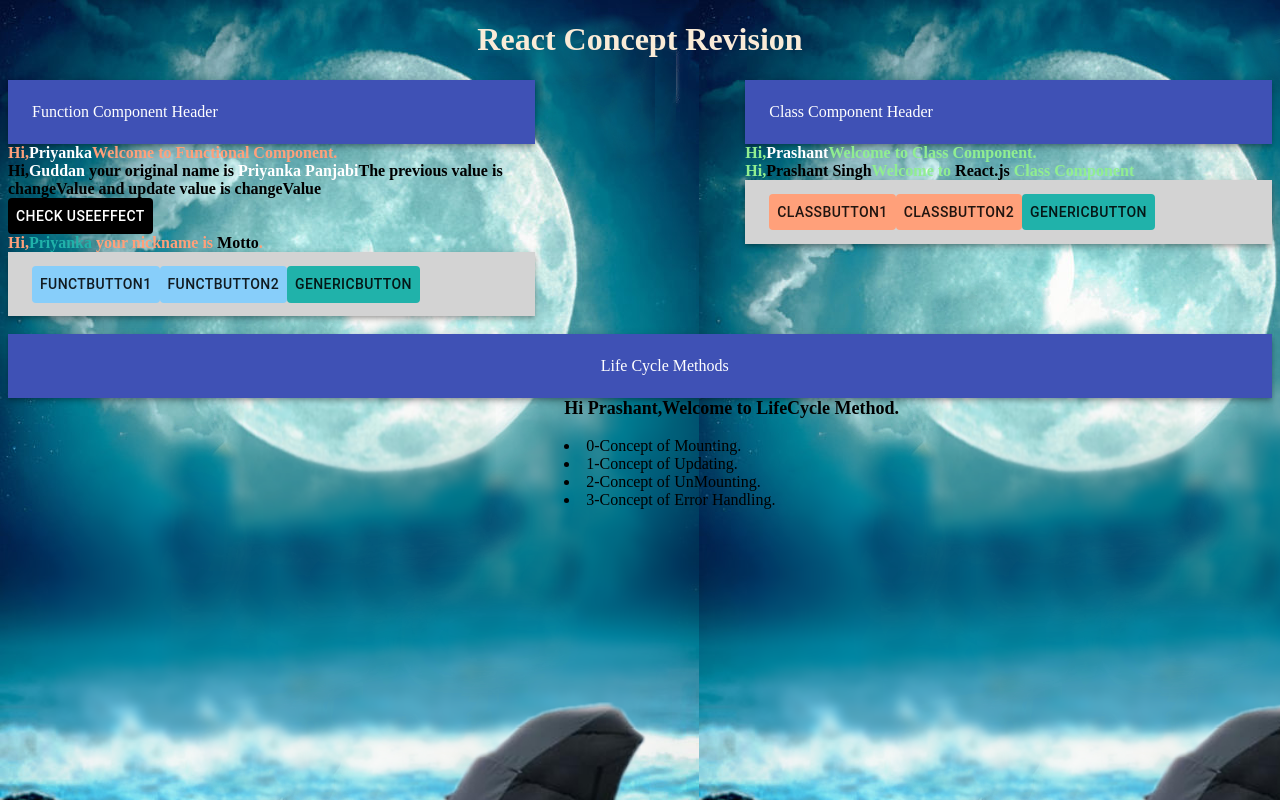
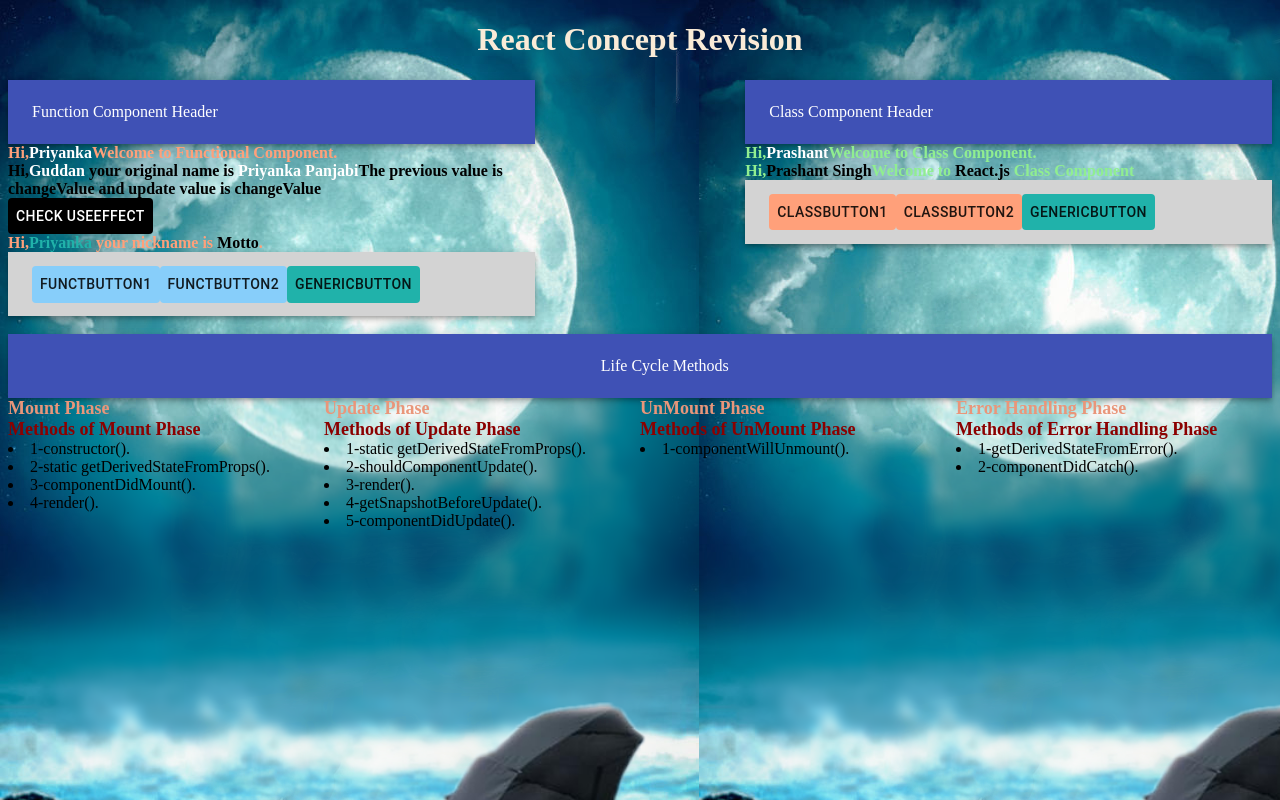
Before and after one commit to pkgs123/React-Concept, a React (Create React App) app: page / in a window 1280 px wide. Built offline with nearby package versions, Linux system fonts and the light colour scheme.

Commit message:
LifeCycle Methods

```diff
--- /dev/null
+++ b/src/Component/ErrorHandling.js
@@ -0,0 +1,27 @@
+import React,{Component} from 'react';
+class ErrorHandle extends Component{
+    constructor(props){
+        super(props);
+        this.state={
+            listvalue: [{ lifeCyecle: 'getDerivedStateFromError().', id: 'EH' },
+            { lifeCyecle: 'componentDidCatch().', id: 'EH' }]
+        }
+    }
+    render(){
+        return(
+            <>
+               <b style={{ fontSize: 'large', color: 'darksalmon' }}> Error Handling Phase</b>
+                <br />
+                <b style={{ fontSize: 'large', color: 'darkred' }}> Methods of Error Handling Phase</b>
+                <br />
+                {
+                    this.state.listvalue.length !== 0 &&
+                    this.state.listvalue.map((value, key) => {
+                        return value.id === "EH" && <li>{key+1}-{value.lifeCyecle}</li>;
+                    })
+                }
+            </>
+        )
+    }
+}
+export default ErrorHandle;
--- a/src/Component/LifeCycleMethod.js
+++ b/src/Component/LifeCycleMethod.js
@@ -12,7 +12,9 @@ class LifeCycleMethod extends Component{
         super(props);
         this.state={
             propsValue:'',
-            listValue:[{lifeCyecle:'Concept of Mounting.'},{lifeCyecle:'Concept of Updating.'},{lifeCyecle:'Concept of UnMounting.'},{lifeCyecle:'Concept of Error Handling.'}]
+            listValue:[{lifeCyecle:'constructor().',id:'M'},{lifeCyecle:'static getDerivedStateFromProps().',id:'M'},
+            {lifeCyecle:'componentDidMount().',id:'M'},{lifeCyecle:'render().',id:'M'},
+            ]
         }
     }
     static getDerivedStateFromProps(props){
@@ -30,13 +32,15 @@ class LifeCycleMethod extends Component{
 
         return(
             <>
-           <b style={{marginLeft:'44%',fontSize:'large'}}>Hi Prashant,Welcome to LifeCycle Method.</b><br/>
+           <b style={{fontSize:'large',color:'darksalmon'}}> Mount Phase</b>
+            <br/>
+            <b style={{fontSize:'large',color:'darkred'}}> Methods of Mount Phase</b>
             <br/>
             {
             this.state.listValue.length!== 0 && this.state.listValue.map((value,key) =>{
-            return  <li style={{marginLeft:'44%'}}>{key}-{value.lifeCyecle}</li>
+
+            return  value.id === "M" ? <li>{key+1}-{value.lifeCyecle}</li> : '';
             })
-
             }
             </>
         )
--- /dev/null
+++ b/src/Component/UnMount.js
@@ -0,0 +1,30 @@
+import React,{Component} from 'react';
+class UnMount extends Component{
+    constructor(props){
+        super(props);
+        this.state = {
+            listvalue: [{ lifeCyecle: 'componentWillUnmount().', id: 'UM' }]
+        }
+    }
+    componentWillUnmount(){
+        console.log('componentWillUnmount is called.');
+    }
+    render(){
+        return(
+                <>
+                 <b style={{ fontSize: 'large', color: 'darksalmon' }}> UnMount Phase</b>
+                <br />
+                <b style={{ fontSize: 'large', color: 'darkred' }}> Methods of UnMount Phase</b>
+                <br />
+                {
+                    this.state.listvalue.length !== 0 &&
+                    this.state.listvalue.map((value, key) => {
+                        return value.id === "UM" && <li>{key+1}-{value.lifeCyecle}</li>;
+                    })
+                }
+                </>
+
+        )
+    }
+}
+export default UnMount;
--- /dev/null
+++ b/src/Component/UpdateLifeCycle.js
@@ -0,0 +1,44 @@
+import React, { Component } from 'react';
+class UpdateLifeCycleMethod extends Component {
+    constructor(props) {
+        super(props);
+        this.state = {
+            listvalue: [{ lifeCyecle: 'static getDerivedStateFromProps().', id: 'U' }, { lifeCyecle: 'shouldComponentUpdate().', id: 'U' },
+            { lifeCyecle: 'render().', id: 'U' },
+            { lifeCyecle: 'getSnapshotBeforeUpdate().', id: 'U' }, { lifeCyecle: 'componentDidUpdate().', id: 'U' }]
+        }
+    }
+
+    static getDerivedStateFromProps(props) {
+        return {
+
+        }
+    }
+    shouldComponentUpdate(){
+
+        console.log('shouldComponent is called.');
+    }
+    getSnapshotBeforeUpdate(){
+        console.log('getSnapshotBeforeUpdate is called.');
+    }
+    componentDidUpdate(){
+        console.log('componentDidUpdate is called');
+    }
+    render() {
+        return (
+            <>
+                <b style={{ fontSize: 'large', color: 'darksalmon' }}> Update Phase</b>
+                <br />
+                <b style={{ fontSize: 'large', color: 'darkred' }}> Methods of Update Phase</b>
+                <br />
+                {
+                    this.state.listvalue.length !== 0 &&
+                    this.state.listvalue.map((value, key) => {
+                        return value.id === "U" && <li>{key+1}-{value.lifeCyecle}</li>;
+                    })
+                }
+            </>
+        )
+    }
+}
+export default UpdateLifeCycleMethod;
--- a/src/TypesofComp.js
+++ b/src/TypesofComp.js
@@ -4,6 +4,10 @@ import FuncComponent from './Component/FunctionalComponent';
 import ClassComponent from './Component/ClassComponent';
 import FooterComp from './Component/FooterComponent';
 import LifeCycleComp from './Component/LifeCycleMethod';
+import UpdateLifeCycleMethod from './Component/UpdateLifeCycle';
+import UnMountMethod from './Component/UnMount';
+import ErrorHandle from './Component/ErrorHandling';
+
 class TypesOfComponent extends Component {
 
     state = {
@@ -60,7 +64,7 @@ class TypesOfComponent extends Component {
                         </FooterComp>
                     </Grid>
                 </Grid>
-                <br/>
+                <br />
                 <Grid container justify="center">
                     <Grid item xs={12} sm={12} md={12} lg={12} xl={12}>
                         <AppBar position="static">
@@ -68,7 +72,23 @@ class TypesOfComponent extends Component {
                                 Life Cycle Methods
                             </Toolbar>
                         </AppBar>
-                        <LifeCycleComp propsValue="LifeCycleMount(getDerivedStateFromProps)"></LifeCycleComp>
+                        <Grid container justify="center">
+                            <Grid item xs={3} sm={3} md={3} lg={3} xl={3}>
+                            <LifeCycleComp propsValue="LifeCycleMount(getDerivedStateFromProps)"></LifeCycleComp>
+                            </Grid>
+                            <Grid item xs={3} sm={3} md={3} lg={3} xl={3}>
+                            <UpdateLifeCycleMethod/>
+                            </Grid>
+                            <Grid item xs={3} sm={3} md={3} lg={3} xl={3}>
+                            <UnMountMethod/>
+                            {/* <LifeCycleComp propsValue="LifeCycleMount(getDerivedStateFromProps)"></LifeCycleComp> */}
+                            </Grid>
+                            <Grid item xs={3} sm={3} md={3} lg={3} xl={3}>
+                            <ErrorHandle/>
+                            {/* <LifeCycleComp propsValue="LifeCycleMount(getDerivedStateFromProps)"></LifeCycleComp> */}
+                            </Grid>
+                        </Grid>
+
                     </Grid>
                 </Grid>
             </>
```
